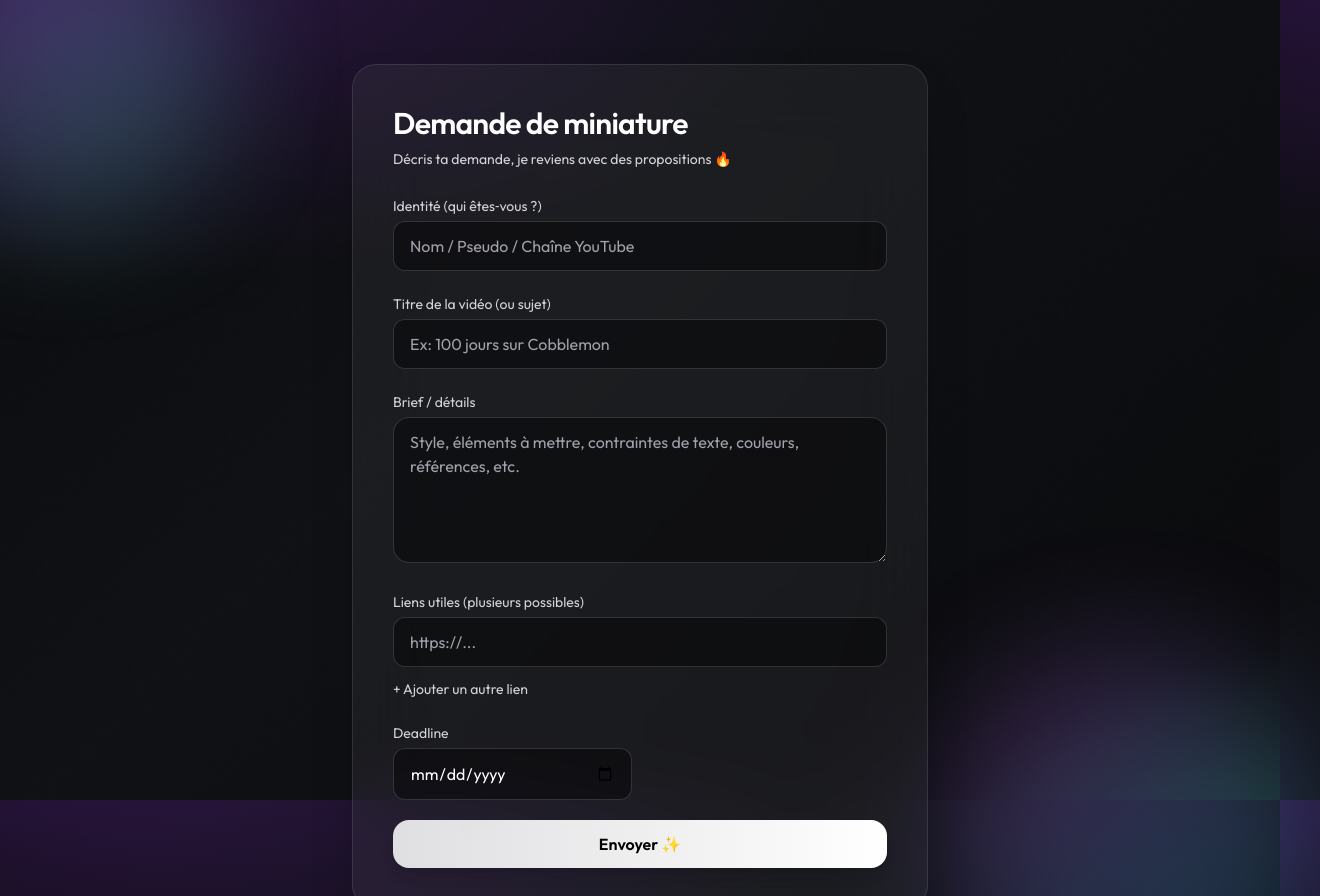
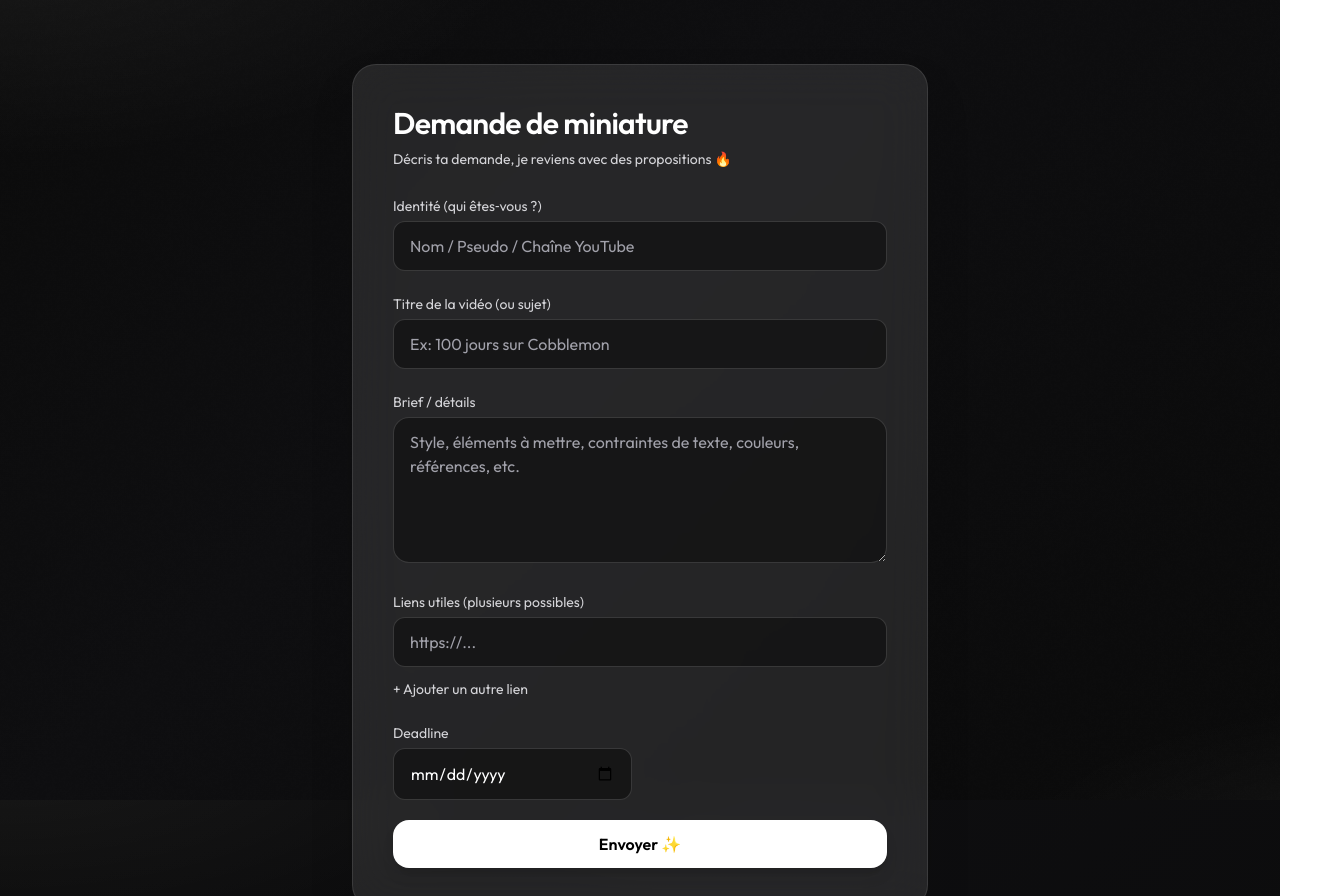
Before and after one commit to munoa/mwunh, a Next.js app: page / in a window 1280 px wide. Shown: the top 896 px of the page, 1320 px wide, since content can reach past the window. Built offline with nearby package versions, Linux system fonts and the light colour scheme.

Commit message:
Add files via upload

```diff
--- a/pages/index.js
+++ b/pages/index.js
@@ -54,11 +54,7 @@ export default function Home() {
 
   return (
     <main className="min-h-screen flex items-center justify-center px-6 py-16 relative">
-      {/* Ambient gradient glows */}
-      <div className="pointer-events-none absolute -top-24 -left-24 h-80 w-80 rounded-full blur-3xl opacity-30 bg-gradient-to-br from-purple-500 to-emerald-400"></div>
-      <div className="pointer-events-none absolute bottom-[-60px] right-[-40px] h-96 w-96 rounded-full blur-3xl opacity-25 bg-gradient-to-br from-fuchsia-500 to-cyan-400"></div>
-
-      <div className="relative w-full max-w-xl rounded-3xl border border-white/10 bg-white/5 backdrop-blur-2xl shadow-2xl overflow-hidden">
+      <div className="relative w-full max-w-xl rounded-3xl border border-white/10 bg-white/10 backdrop-blur-xl shadow-2xl overflow-hidden">
         {loading && <div className="progress" />}
         <div className="p-8 md:p-10">
           <div className="mb-6">
@@ -140,7 +136,7 @@ export default function Home() {
             <button
               type="submit"
               disabled={loading}
-              className="w-full rounded-2xl px-6 py-3 font-semibold bg-gradient-to-r from-zinc-100/90 to-white text-black shadow-lg hover:shadow-white/20 hover:scale-[1.01] transition active:scale-[.99] disabled:opacity-60 relative"
+              className="w-full rounded-2xl px-6 py-3 font-semibold bg-white text-black shadow-lg hover:shadow-white/20 hover:scale-[1.01] transition active:scale-[.99] disabled:opacity-60 relative"
             >
               <span className={loading ? 'opacity-0' : 'opacity-100'}>Envoyer ✨</span>
               {loading && (
--- a/styles/globals.css
+++ b/styles/globals.css
@@ -3,13 +3,15 @@
 @tailwind components;
 @tailwind utilities;
 
-/* App base */
 html, body, #__next { height: 100%; }
+
+/* Pure black & white backdrop with subtle depth */
 body {
   @apply font-sans text-white;
-  background: radial-gradient(1200px 600px at 10% -10%, rgba(147, 51, 234, .25), transparent 60%),
-              radial-gradient(800px 400px at 110% 110%, rgba(34, 197, 94, .20), transparent 60%),
-              linear-gradient(135deg, #0b0b0d 0%, #0f1115 40%, #0a0a0c 100%);
+  background:
+    radial-gradient(900px 400px at 0% -10%, rgba(255,255,255,0.06), transparent 60%),
+    radial-gradient(700px 300px at 110% 110%, rgba(255,255,255,0.05), transparent 60%),
+    linear-gradient(135deg, #0b0b0b 0%, #0e0e10 40%, #0a0a0a 100%);
 }
 
 /* Grain overlay */
@@ -18,12 +20,12 @@ body {
   position: fixed;
   inset: 0;
   background-image: url('/grain.png');
-  opacity: .12;
+  opacity: .14;
   mix-blend-mode: overlay;
   pointer-events: none;
 }
 
-/* Indeterminate top progress bar */
+/* Indeterminate top progress bar (neutral) */
 .progress {
   position: absolute;
   top: 0; left: 0; right: 0;
@@ -39,7 +41,7 @@ body {
   width: 40%;
   left: -40%;
   animation: indeterminate 1.2s infinite ease-out;
-  background: linear-gradient(90deg, rgba(255,255,255,.2), rgba(255,255,255,.6), rgba(255,255,255,.2));
+  background: linear-gradient(90deg, rgba(255,255,255,.15), rgba(255,255,255,.6), rgba(255,255,255,.15));
 }
 @keyframes indeterminate {
   0% { left: -40%; }
@@ -47,5 +49,4 @@ body {
   100% { left: 110%; }
 }
 
-/* Smooth */
 * { scroll-behavior: smooth; }
```
